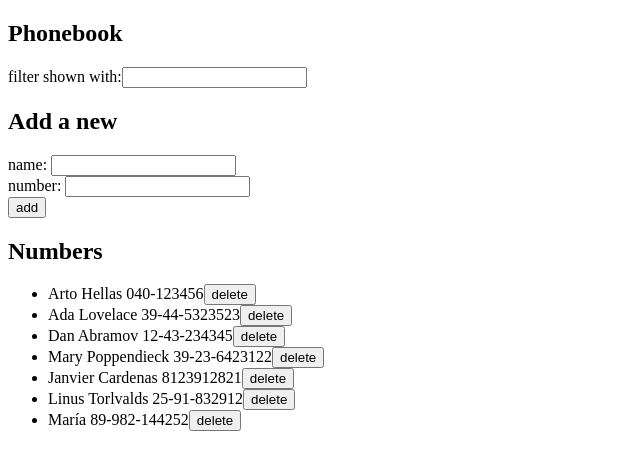
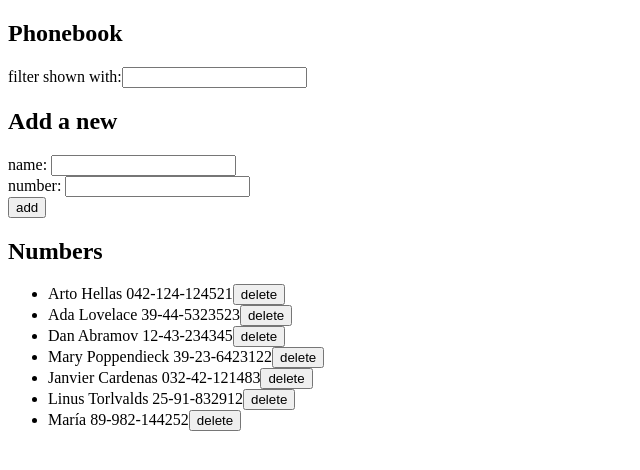
Before and after one commit to janviercardenas987-dotcom/submission-repository-full-stack-open, a React (Vite) app in the folder part2/AgendaTelefonica/: page / in a window 1280 px wide. Shown: the top 470 px of the page, without its empty margins (0-640 px from the left). Built offline with nearby package versions, Linux system fonts and the light colour scheme; data requests are answered from the project's data file.

Commit message:
add: Exercise2.15

```diff
--- a/part2/AgendaTelefonica/db.json
+++ b/part2/AgendaTelefonica/db.json
@@ -2,7 +2,7 @@
   "persons": [
     {
       "name": "Arto Hellas",
-      "number": "040-123456",
+      "number": "042-124-124521",
       "id": "1"
     },
     {
@@ -22,7 +22,7 @@
     },
     {
       "name": "Janvier Cardenas",
-      "number": "8123912821",
+      "number": "032-42-121483",
       "id": "aPnPH7daNbE"
     },
     {
--- a/part2/AgendaTelefonica/src/App.jsx
+++ b/part2/AgendaTelefonica/src/App.jsx
@@ -1,94 +1,86 @@
 import { useEffect, useState } from "react";
 import Filter from "./Components/Filter";
-import Person from "./Components/Persons";
 import Number from "./Components/Number";
 import PersonForm from "./Components/PersonForm";
 import personsServices from "./services/persons";
-import axios from "axios";
 
 const App = () => {
   const [persons, setPersons] = useState([]);
-
   const [newName, setNewName] = useState('');
   const [newNumber, setNewNumber] = useState('');
   const [filter, setFilter] = useState('');
 
+  useEffect(() => {
+    personsServices.getAll().then(setPersons);
+  }, []);
+
   const addName = (event) => {
     event.preventDefault();
-    if(persons.some(person => person.name === newName)) {
-      window.alert(`${newName} is already added to phonebook`);
+
+    const nameObject = { name: newName, number: newNumber };
+    const existing = persons.find(p => p.name === newName);
+
+    if (existing) {
+      const ok = window.confirm(
+        `${newName} is already added to phonebook, replace the old number with a new one?`
+      );
+
+      if (ok) {
+        personsServices
+          .update(existing.id, nameObject)
+          .then(returnedPerson => {
+            setPersons(persons.map(p =>
+              p.id === existing.id ? returnedPerson : p
+            ));
+            setNewName('');
+            setNewNumber('');
+          })
+          .catch(error => console.error('Error al actualizar:', error));
+      }
       return;
+    }
 
-    }else if(persons.some(person => person.number === newNumber)){
+    if (persons.some(p => p.number === newNumber)) {
       window.alert(`${newNumber} is already added to phonebook`);
       return;
     }
-    const nameObject = {
-      name: newName,
-      number: newNumber,
-    };
 
     personsServices
       .create(nameObject)
       .then(returnedPerson => {
-      console.log(returnedPerson)
-      setPersons(persons.concat(returnedPerson));
+        setPersons(prev => prev.concat(returnedPerson));
         setNewName('');
         setNewNumber('');
       })
-  }
-
-  const hook = () => {
-    personsServices
-    .getAll()
-    .then(returnedPerson => {
-      setPersons(returnedPerson)
-    })
+      .catch(error => console.error('Error al crear:', error));
   };
 
-  useEffect(hook, []);
+  const toggleDelete = (id) => {
+    const ok = window.confirm('Do you want to delete this person?');
+    if (!ok) return;
 
-  console.log(`render ${persons.length} notes`);
-
-  const toggleDelete = (id) => {
-    const ok = window.confirm(`Do you want delete this person?`)
-    if(ok){
     personsServices
       .deletePerson(id)
-      .then(response => {
-      setPersons(persons.filter(p => p.id !== id))
+      .then(() => {
+        setPersons(prev => prev.filter(p => p.id !== id));
       })
-    return
-    }
-  }
-
+      .catch(error => console.error('Error al eliminar:', error));
+  };
 
   const filterPerson = persons.filter(p =>
     p.name.toLowerCase().includes(filter.toLowerCase())
   );
 
-  const handleNameChange = (event) => {
-    console.log(event.target.value);
-    setNewName(event.target.value);
-  }
+  const handleNameChange = (e) => setNewName(e.target.value);
+  const handleNumberChange = (e) => setNewNumber(e.target.value);
+  const handleFilterPerson = (e) => setFilter(e.target.value);
 
-  const handleNumberChange = (event) => {
-    console.log(event.target.value);
-    setNewNumber(event.target.value);
-  }
-
-  const handleFilterPerson = (event) => {
-    setFilter(event.target.value);
-  }
-
-  return(
+  return (
     <div>
       <h2>Phonebook</h2>
-
       <Filter
       filter={filter}
-        handleFilterPerson={handleFilterPerson}
-        />
+      handleFilterPerson={handleFilterPerson} />
 
       <h2>Add a new</h2>
       <PersonForm
@@ -100,10 +92,9 @@ const App = () => {
       />
 
       <h2>Numbers</h2>
-
-        <Number filterPerson={filterPerson} toggleDelete={toggleDelete}/>
+      <Number filterPerson={filterPerson} toggleDelete={toggleDelete} />
     </div>
-  )
-}
+  );
+};
 
 export default App;
--- a/part2/AgendaTelefonica/src/services/persons.js
+++ b/part2/AgendaTelefonica/src/services/persons.js
@@ -6,13 +6,11 @@ const getAll = () => {
     return request.then(response => {
         return response.data
     })
-
 }
 
 const create = newObjetc => {
     const request = axios.post(baseUrl, newObjetc);
     return request.then(response => response.data)
-
 }
 
 const deletePerson = (id) => {
@@ -20,4 +18,9 @@ const deletePerson = (id) => {
     return request.then(response => response)
 }
 
-export default{ getAll, create, deletePerson};
+const update = (id, newObjetc) => {
+    const request = axios.put(`${baseUrl}/${id}`, newObjetc);
+    return request.then(response => response.data)
+}
+
+export default{ getAll, create, update, deletePerson};
```
Lines whose indentation alone changed are shown as unchanged.
